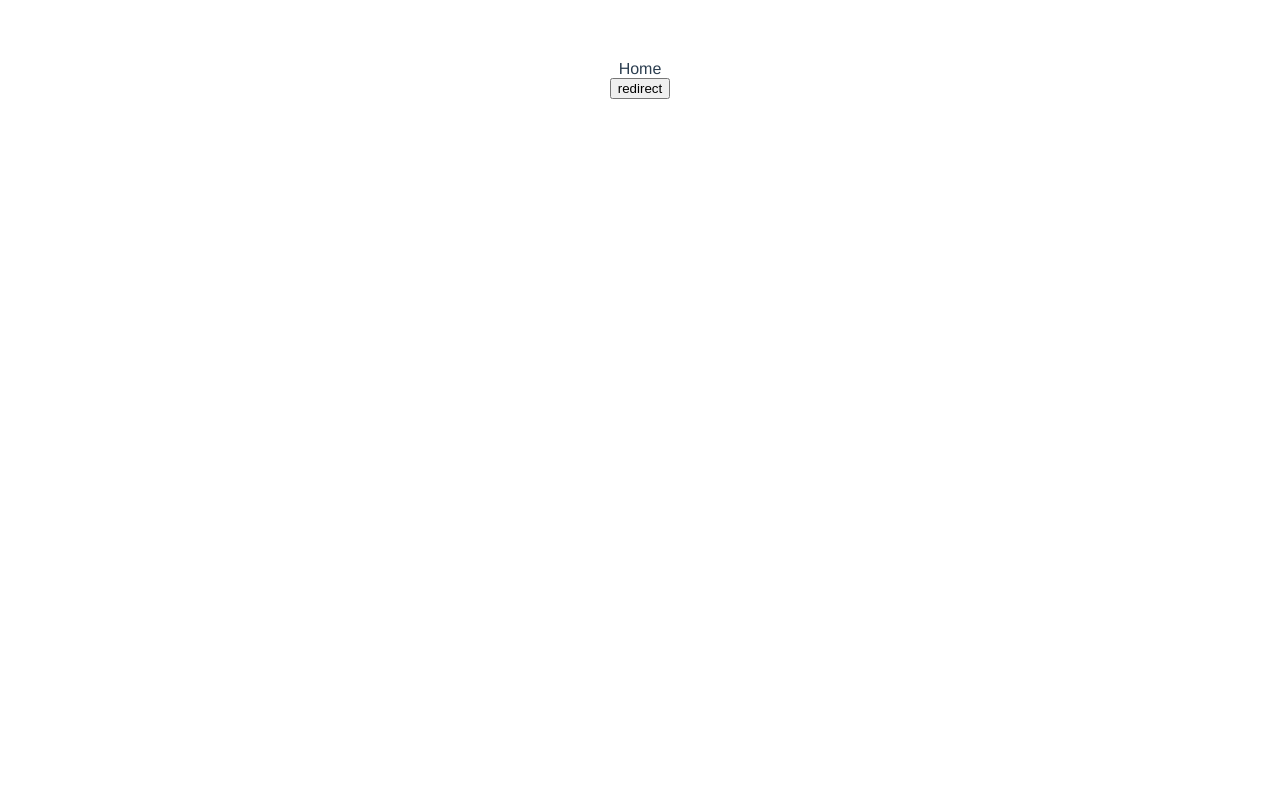
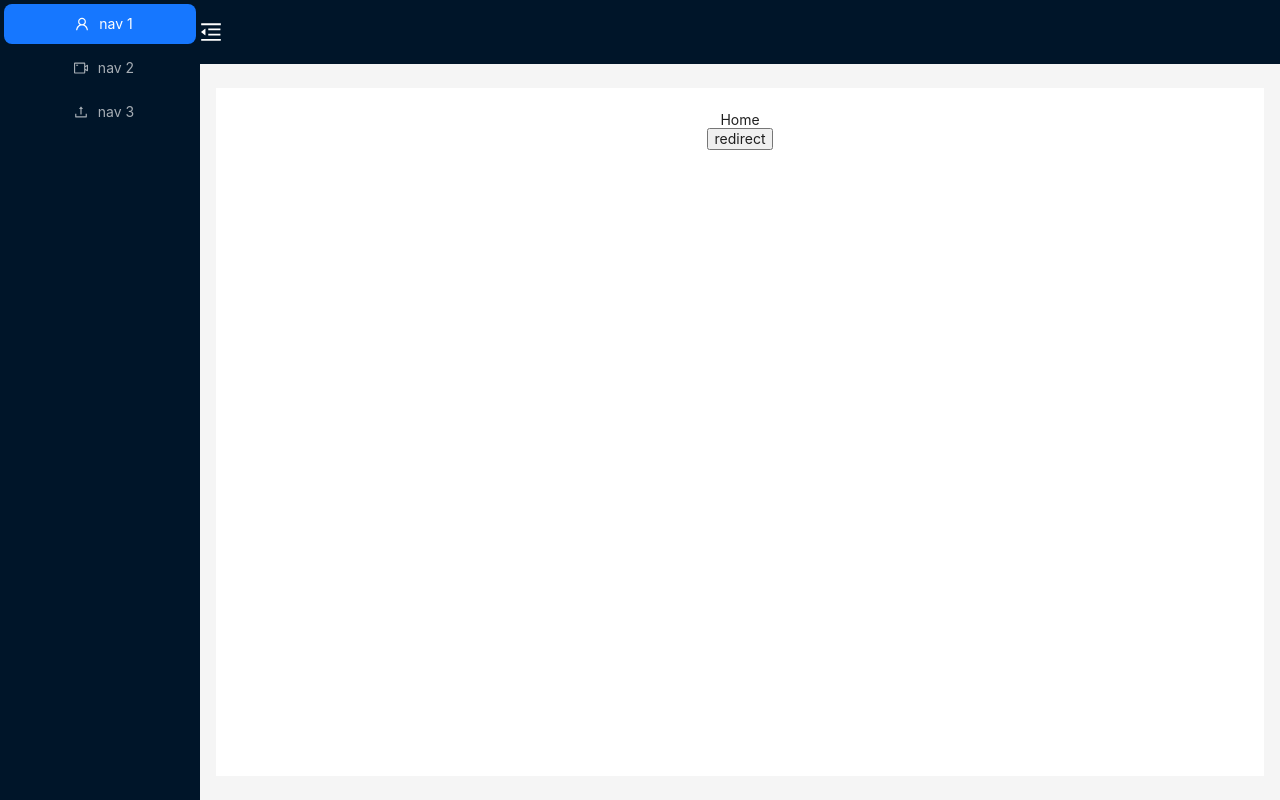
Before and after one commit to leduongk54a2/vue-app, a Vue app: page / in a window 1280 px wide. Built offline with nearby package versions, Linux system fonts and the light colour scheme.

Commit message:
feat( layout): init layout

```diff
--- a/src/App.vue
+++ b/src/App.vue
@@ -1,20 +1,21 @@
 <template>
-  <router-view />
+  <layout>
+    <router-view />
+  </layout>
 </template>
 
-<script>
-export default {
-  name: "App",
-};
+<script setup>
+import Layout from "./components/Layout/Layout.vue";
 </script>
 
-<style>
+<style lang="less">
 #app {
   font-family: Avenir, Helvetica, Arial, sans-serif;
   -webkit-font-smoothing: antialiased;
   -moz-osx-font-smoothing: grayscale;
   text-align: center;
   color: #2c3e50;
-  margin-top: 60px;
+  width: 100vw;
+  height: 100vh;
 }
 </style>
--- /dev/null
+++ b/src/common/until.js
@@ -0,0 +1,6 @@
+/* eslint-disable require-jsdoc */
+/* eslint-disable no-undef */
+
+export const getApiBaseUrl = () => {
+    return `${process.env.URL}:${process.env.BE_PORT}`
+}
--- /dev/null
+++ b/src/components/Layout/Header.vue
@@ -0,0 +1,33 @@
+<script setup>
+import { MenuFoldOutlined, MenuUnfoldOutlined } from "@ant-design/icons-vue";
+
+defineProps({
+  collapsed: {
+    type: Boolean,
+    required: true,
+    default: false,
+  },
+});
+
+const emit = defineEmits({
+  collapseSider: null,
+});
+</script>
+
+<template>
+  <a-layout-header style="background: #fff; padding: 0">
+    <menu-unfold-outlined
+      v-if="collapsed"
+      class="trigger"
+      @click="emit('collapseSider')"
+    />
+    <menu-fold-outlined v-else class="trigger" @click="emit('collapseSider')" />
+  </a-layout-header>
+</template>
+
+<style scoped>
+.anticon {
+  color: white !important;
+  font-size: 22px;
+}
+</style>
--- /dev/null
+++ b/src/components/Layout/Layout.vue
@@ -0,0 +1,48 @@
+<script setup>
+import { ref } from "vue";
+import HeaderLayout from "./Header.vue";
+import Sider from "./Sider.vue";
+
+const selectedKeys = ref(["1"]);
+const collapsed = ref(false);
+const collapseSider = () => {
+  collapsed.value = !collapsed.value;
+};
+</script>
+
+<template>
+  <a-layout>
+    <sider :collapsed="collapsed" :selected-keys="selectedKeys" />
+    <a-layout>
+      <header-layout :collapsed="collapsed" @collapse-sider="collapseSider" />
+      <a-layout-content
+        :style="{
+          margin: '24px 16px',
+          padding: '24px',
+          background: '#fff',
+          minHeight: '280px',
+        }"
+      >
+        <slot />
+      </a-layout-content>
+    </a-layout>
+  </a-layout>
+</template>
+
+<style lang="less" scoped>
+.ant-layout {
+  width: 100vw;
+  height: 100vh;
+
+  .ant-layout-header {
+    display: flex;
+    align-items: center;
+    justify-content: flex-start;
+    background-color: #001529 !important;
+  }
+}
+
+.site-layout .site-layout-background {
+  background: #fff;
+}
+</style>
--- /dev/null
+++ b/src/components/Layout/Sider.vue
@@ -0,0 +1,63 @@
+<script setup>
+import { ref, watch } from "vue";
+import {
+  UploadOutlined,
+  UserOutlined,
+  VideoCameraOutlined,
+} from "@ant-design/icons-vue";
+
+const props = defineProps({
+  collapsed: {
+    type: Boolean,
+    required: true,
+    default: false,
+  },
+  selectedKeys: {
+    type: Array,
+    required: true,
+    default() {
+      return [];
+    },
+  },
+});
+
+const localCollapsed = ref(false);
+
+watch(props.collapsed, (newCollapsed) => {
+  console.log("abc", newCollapsed);
+  localCollapsed.value = newCollapsed;
+});
+// watch(localCollapsed, (newCollapsed) => {
+//   console.log("abc", newCollapsed);
+// });
+</script>
+
+<template>
+  <a-layout-sider
+    v-model:collapsed="localCollapsed"
+    :trigger="null"
+    collapsible
+  >
+    <div class="logo" />
+    <a-menu
+      v-model:selectedKeys="props.selectedKeys"
+      mode="inline"
+      theme="dark"
+    >
+      <a-menu-item key="1">
+        <user-outlined />
+        <span>nav 1</span>
+      </a-menu-item>
+      <a-menu-item key="2">
+        <video-camera-outlined />
+        <span>nav 2</span>
+      </a-menu-item>
+      <a-menu-item key="3">
+        <upload-outlined />
+        <span>nav 3</span>
+      </a-menu-item>
+    </a-menu>
+  </a-layout-sider>
+</template>
+
+<style scoped></style>
--- a/src/main.js
+++ b/src/main.js
@@ -1,6 +1,8 @@
 import { createApp } from "vue";
 import App from "./App.vue";
 import router from "@/router";
+import "ant-design-vue/dist/reset.css";
+import Antd from "ant-design-vue";
 
 const app = createApp(App);
-app.use(router).mount("#app");
+app.use(router).use(Antd).mount("#app");
```
Also changed, not shown: package.json (+10 -2 lines), src/services/httpServices.js (added, +83 -0 lines), 2 other files (tests, documents, lock files or other folders).
